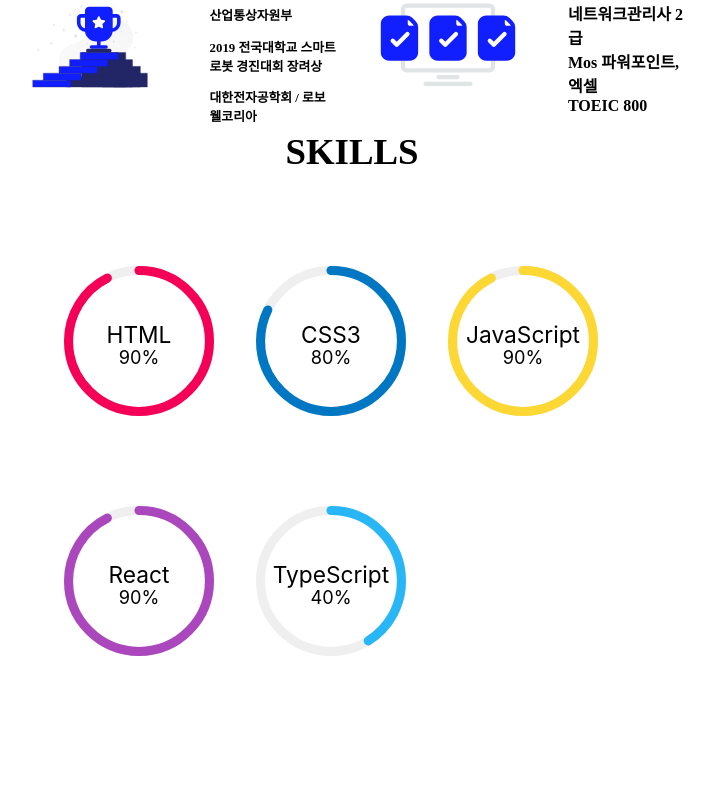
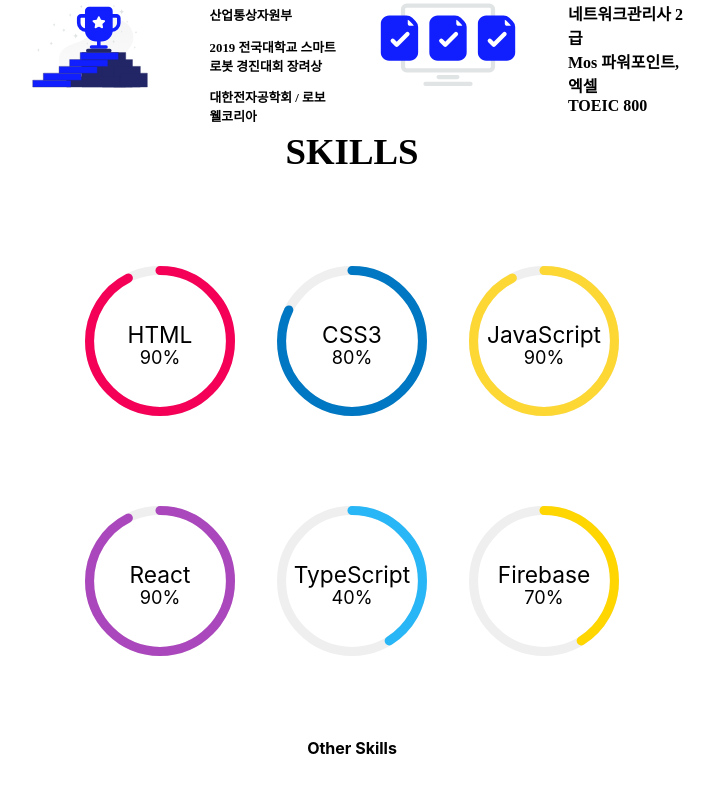
Before and after one commit to Lee-Soojin/Sooijn-Portfolio, a React (Create React App) app: page / in a window 1280 px wide. Shown: the part 1678-2470 px from the top of the page, without its empty margins (288-1002 px from the left). Before the commit the page ends 2411 px from the top, so only its background shows below. Built offline with nearby package versions, Linux system fonts and the light colour scheme; the HTML template or start-up script is replaced by a standard one; a web font is replaced by a local one.

Commit message:
html,css: skills firebase 추가, css 수정

```diff
--- a/src/components/skills/skills.jsx
+++ b/src/components/skills/skills.jsx
@@ -245,6 +245,57 @@ const Skills = (props) => {
               </g>
             </svg>
           </div>
+          {/* firebase */}
+          <div className={styles.chart_firebase}>
+            <svg
+              className={styles.circle_chart}
+              viewBox="0 0 33 33"
+              xmlns="http://www.w3.org/2000/svg"
+              width="150"
+              height="150"
+            >
+              <circle
+                className={styles.chart_outer}
+                cx="16.5"
+                cy="16.5"
+                r="15.5"
+              />
+              <circle
+                className={styles.chart_inner_firebase}
+                strokeLinecap="round"
+                strokeDasharray="40,100"
+                cx="16.5"
+                cy="16.5"
+                r="15.5"
+              />
+              <g className={styles.chart_text}>
+                <text
+                  className={styles.chart_text_percentage}
+                  x="16.5"
+                  y="15.1"
+                  alignmentBaseline="central"
+                  textAnchor="middle"
+                  fontSize="5"
+                >
+                  Firebase
+                </text>
+                <text
+                  className={styles.chart_text_skillname}
+                  x="16.5"
+                  y="20"
+                  alignmentBaseline="central"
+                  textAnchor="middle"
+                  fontSize="4"
+                >
+                  70%
+                </text>
+              </g>
+            </svg>
+          </div>
+        </div>
+        <div className={styles.other_skills}>
+          <h4 className={styles.other_skills_title}>Other Skills</h4>
+          <p className={styles.other_skills_text}></p>
         </div>
       </div>
     </div>
--- a/src/components/skills/skills.module.css
+++ b/src/components/skills/skills.module.css
@@ -9,6 +9,7 @@
   --circle-javascript-color: #fdd835;
   --circle-react-color: #ab47bc;
   --circle-typescript-color: #29b6f6;
+  --circle-firebase-color: #ffd600;
 }
 
 @font-face {
@@ -47,11 +48,12 @@
 /* circle chart */
 .circle_chart_container {
   display: grid;
-  grid-template-columns: repeat(5, 12rem);
+  grid-template-columns: repeat(6, 12rem);
   grid-template-rows: repeat(1, 12rem);
   position: relative;
   align-items: center;
-  width: 55%;
+  justify-content: center;
+  width: 100%;
   margin: 1rem auto;
 }
 
@@ -63,9 +65,12 @@
 .chart_typescript,
 .chart_javascript,
 .chart_react,
-.chart_css .chart_html {
+.chart_css,
+.chart_html,
+.chart_firebase {
   display: flex;
   flex-direction: column;
+  align-items: center;
 }
 
 .chart_outer {
@@ -79,7 +84,8 @@
 .chart_inner_html,
 .chart_inner_javascript,
 .chart_inner_react,
-.chart_inner_typescript {
+.chart_inner_typescript,
+.chart_inner_firebase {
   display: flex;
   stroke-width: 2;
   fill: none;
@@ -107,6 +113,10 @@
   stroke: var(--circle-typescript-color);
 }
 
+.chart_inner_firebase {
+  stroke: var(--circle-firebase-color);
+}
+
 .chart_text {
   animation: chart_upload 2s forwards;
   opacity: 0;
@@ -126,7 +136,7 @@
   }
 }
 
-@media screen and (max-width: 1300px) and (min-width: 779px) {
+@media screen and (max-width: 1300px) and (min-width: 781px) {
   .skills {
     top: 220%;
   }
@@ -142,7 +152,7 @@
     display: grid;
     grid-template-columns: repeat(3, 12rem);
     grid-template-rows: repeat(2, 15rem);
-    width: 70%;
+    width: 80%;
     margin: 1rem auto;
     align-items: center;
     justify-content: center;
@@ -163,7 +173,7 @@
 
 @media screen and (max-width: 670px) {
   .skills {
-    top: 260%;
+    top: 270%;
   }
 
   .circle_chart {
```
